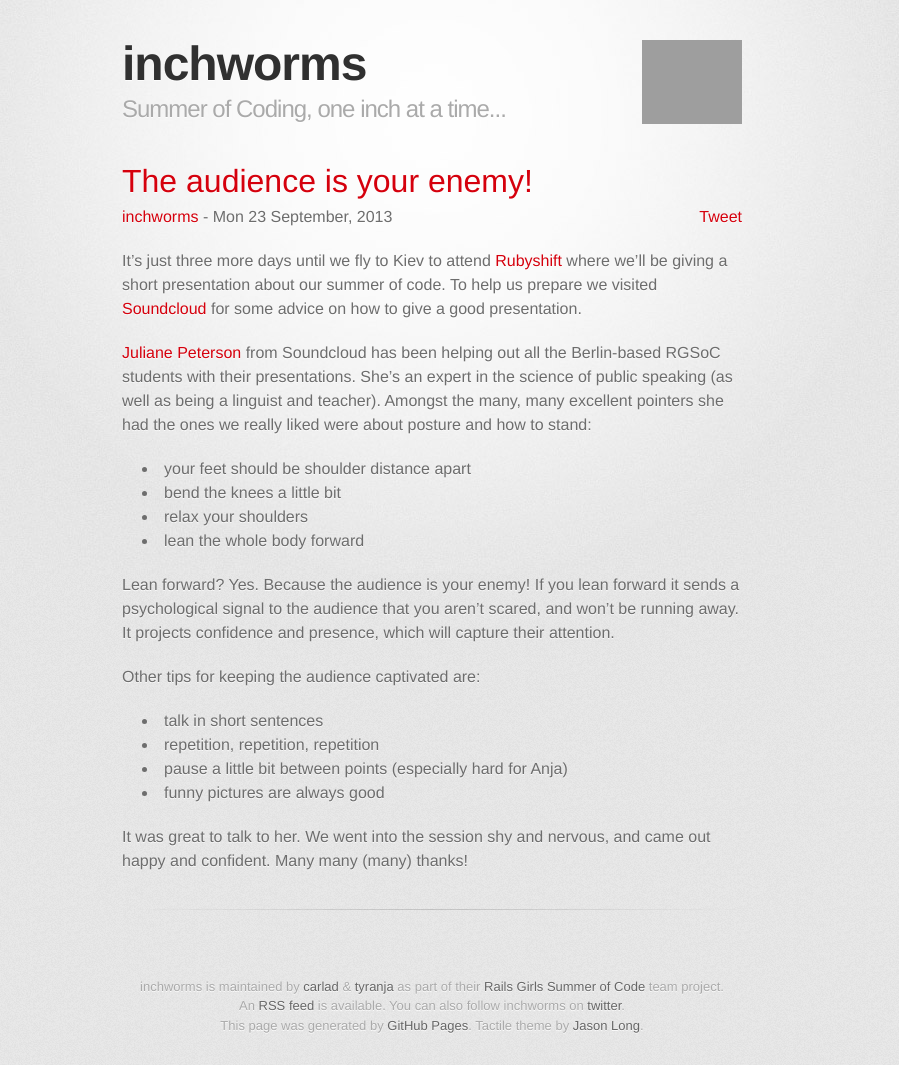
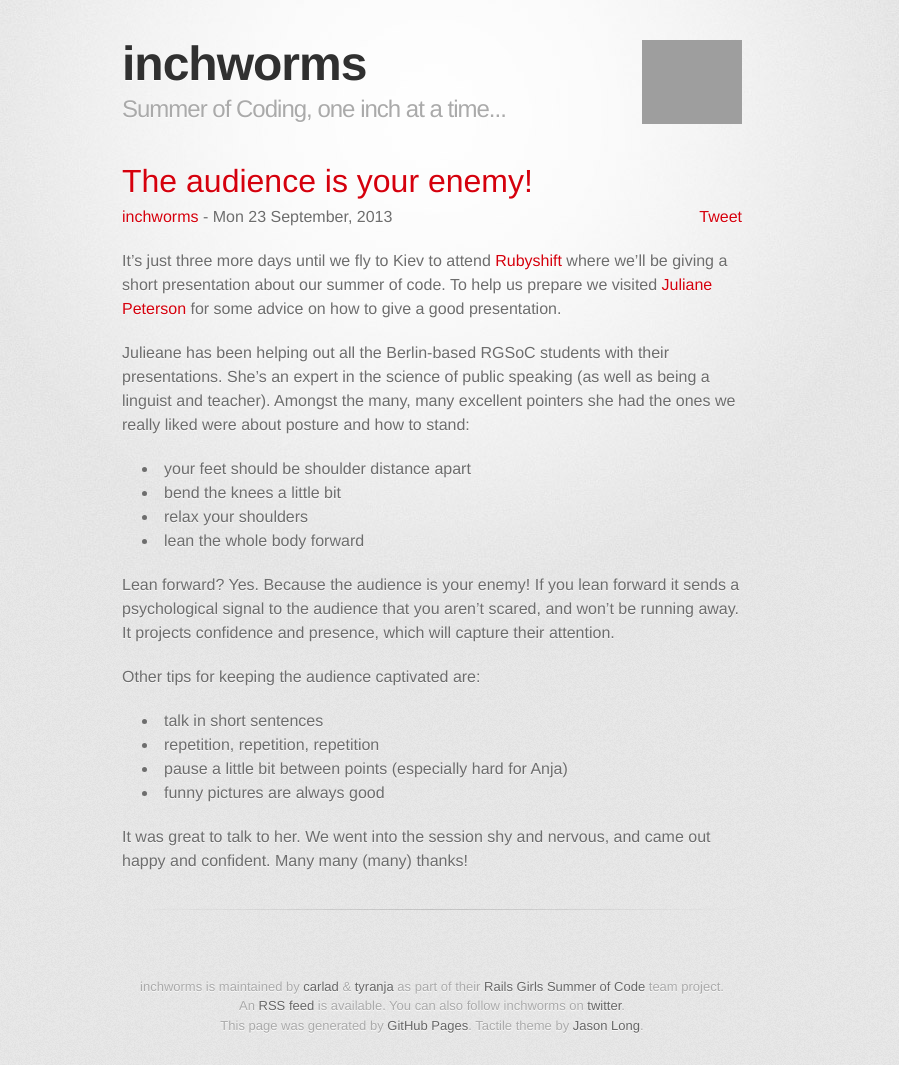
Before and after one commit to inchworms/inchworms, a Jekyll site: the page built from _posts/2013-09-23-soundcloud.md, in a window 1280 px wide. Shown: the whole page, without its empty margins (208-1107 px from the left). Built offline with Jekyll 4.4.1, drawn with Linux system fonts in a browser that asks for light colours; nearby versions of some CDN libraries; some web fonts are replaced; Markdown is read by kramdown in place of the engine named in the settings; comment, search, counter and statistics services are not loaded; grey boxes are pictures that could not be loaded.

Commit message:
update to blog post

```diff
--- a/_posts/2013-09-23-soundcloud.md
+++ b/_posts/2013-09-23-soundcloud.md
@@ -7,9 +7,9 @@ author: inchworms
 twitter: inchworms_
 ---
 
-It's just three more days until we fly to Kiev to attend [Rubyshift](http://rubyshift.org/) where we'll be giving a short presentation about our summer of code. To help us prepare we visited [Soundcloud](https://soundcloud.com/) for some advice on how to give a good presentation.
+It's just three more days until we fly to Kiev to attend [Rubyshift](http://rubyshift.org/) where we'll be giving a short presentation about our summer of code. To help us prepare we visited [Juliane Peterson](https://twitter.com/JulianePeterson) for some advice on how to give a good presentation.
 
-[Juliane Peterson](https://twitter.com/JulianePeterson) from Soundcloud has been helping out all the Berlin-based RGSoC students with their presentations. She's  an expert in the science of public speaking (as well as being a linguist and teacher). Amongst the many, many excellent pointers she had the ones we really liked were about posture and how to stand:
+ Julieane has been helping out all the Berlin-based RGSoC students with their presentations. She's  an expert in the science of public speaking (as well as being a linguist and teacher). Amongst the many, many excellent pointers she had the ones we really liked were about posture and how to stand:
 
   - your feet should be shoulder distance apart
   - bend the knees a little bit
```
